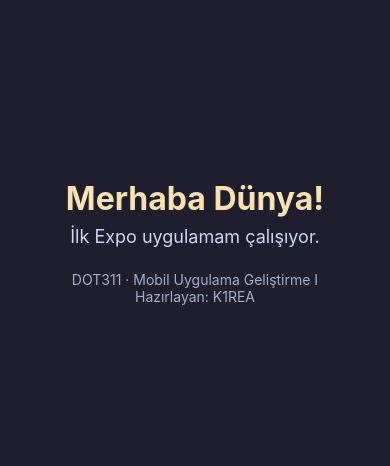
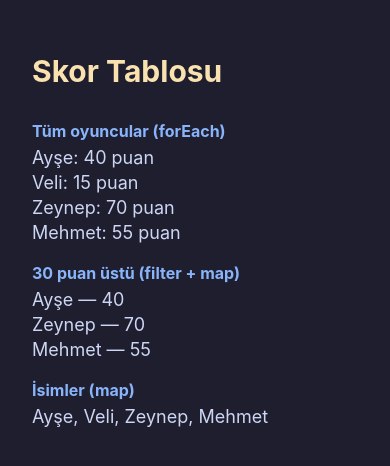
Before and after one commit to k1rea/isvec-cakisi, a React Native app: screen / in a window 390 px wide. Shown: the part 180-646 px from the top of the page. Built offline with nearby package versions, Linux system fonts and the light colour scheme.

Commit message:
2. Hafta: JS ES6+ alıştırması (map, filter, forEach) ve skor tablosu ekranı

```diff
--- a/App.js
+++ b/App.js
@@ -1,13 +1,39 @@
 import { StatusBar } from 'expo-status-bar';
 import { StyleSheet, Text, View } from 'react-native';
 
+const oyuncular = [
+  { isim: 'Ayşe', puan: 40 },
+  { isim: 'Veli', puan: 15 },
+  { isim: 'Zeynep', puan: 70 },
+  { isim: 'Mehmet', puan: 55 },
+];
+
 export default function App() {
+  const isimler = oyuncular.map((o) => o.isim);
+  const yuksekPuanlilar = oyuncular.filter((o) => o.puan > 30);
+
+  const satirlar = [];
+  oyuncular.forEach(({ isim, puan }) => {
+    satirlar.push(`${isim}: ${puan} puan`);
+  });
+
   return (
     <View style={styles.container}>
-      <Text style={styles.baslik}>Merhaba Dünya!</Text>
-      <Text style={styles.altBaslik}>İlk Expo uygulamam çalışıyor.</Text>
-      <Text style={styles.bilgi}>DOT311 · Mobil Uygulama Geliştirme I</Text>
-      <Text style={styles.bilgi}>Hazırlayan: K1REA</Text>
+      <Text style={styles.baslik}>Skor Tablosu</Text>
+
+      <Text style={styles.bolum}>Tüm oyuncular (forEach)</Text>
+      {satirlar.map((satir) => (
+        <Text key={satir} style={styles.satir}>{satir}</Text>
+      ))}
+
+      <Text style={styles.bolum}>30 puan üstü (filter + map)</Text>
+      {yuksekPuanlilar.map(({ isim, puan }) => (
+        <Text key={isim} style={styles.satir}>{`${isim} — ${puan}`}</Text>
+      ))}
+
+      <Text style={styles.bolum}>İsimler (map)</Text>
+      <Text style={styles.satir}>{isimler.join(', ')}</Text>
+
       <StatusBar style="light" />
     </View>
   );
@@ -17,23 +43,25 @@ const styles = StyleSheet.create({
   container: {
     flex: 1,
     backgroundColor: '#1e1e2e',
-    alignItems: 'center',
+    padding: 32,
     justifyContent: 'center',
-    padding: 24,
   },
   baslik: {
-    fontSize: 32,
+    fontSize: 30,
     fontWeight: 'bold',
     color: '#f9e2af',
-    marginBottom: 8,
+    marginBottom: 16,
   },
-  altBaslik: {
+  bolum: {
+    fontSize: 16,
+    fontWeight: 'bold',
+    color: '#89b4fa',
+    marginTop: 16,
+    marginBottom: 6,
+  },
+  satir: {
     fontSize: 18,
     color: '#cdd6f4',
-    marginBottom: 24,
-  },
-  bilgi: {
-    fontSize: 14,
-    color: '#a6adc8',
+    marginBottom: 4,
   },
 });
```
Also changed, not shown: alistirmalar/hafta2.js (added, +19 -0 lines).
